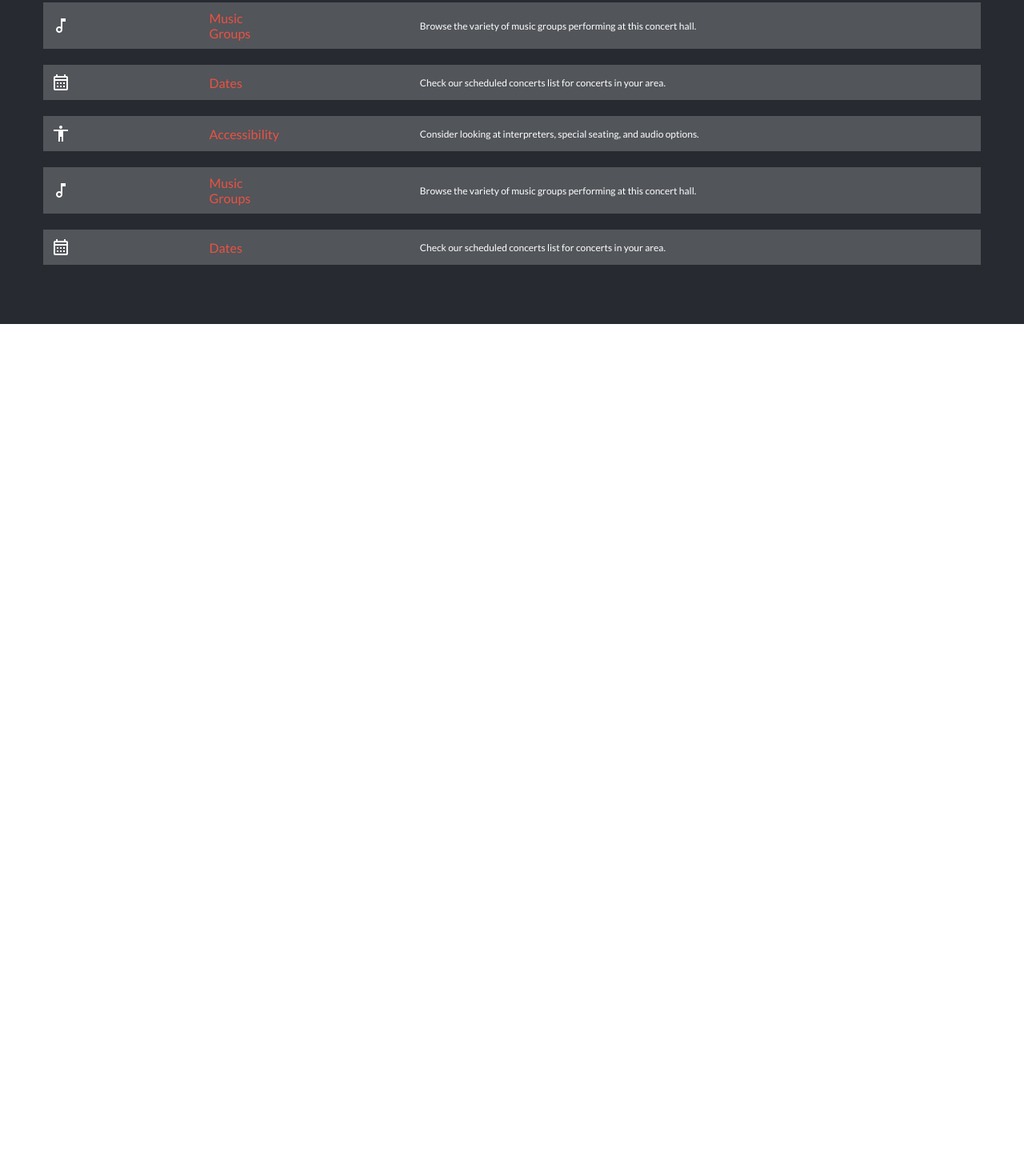
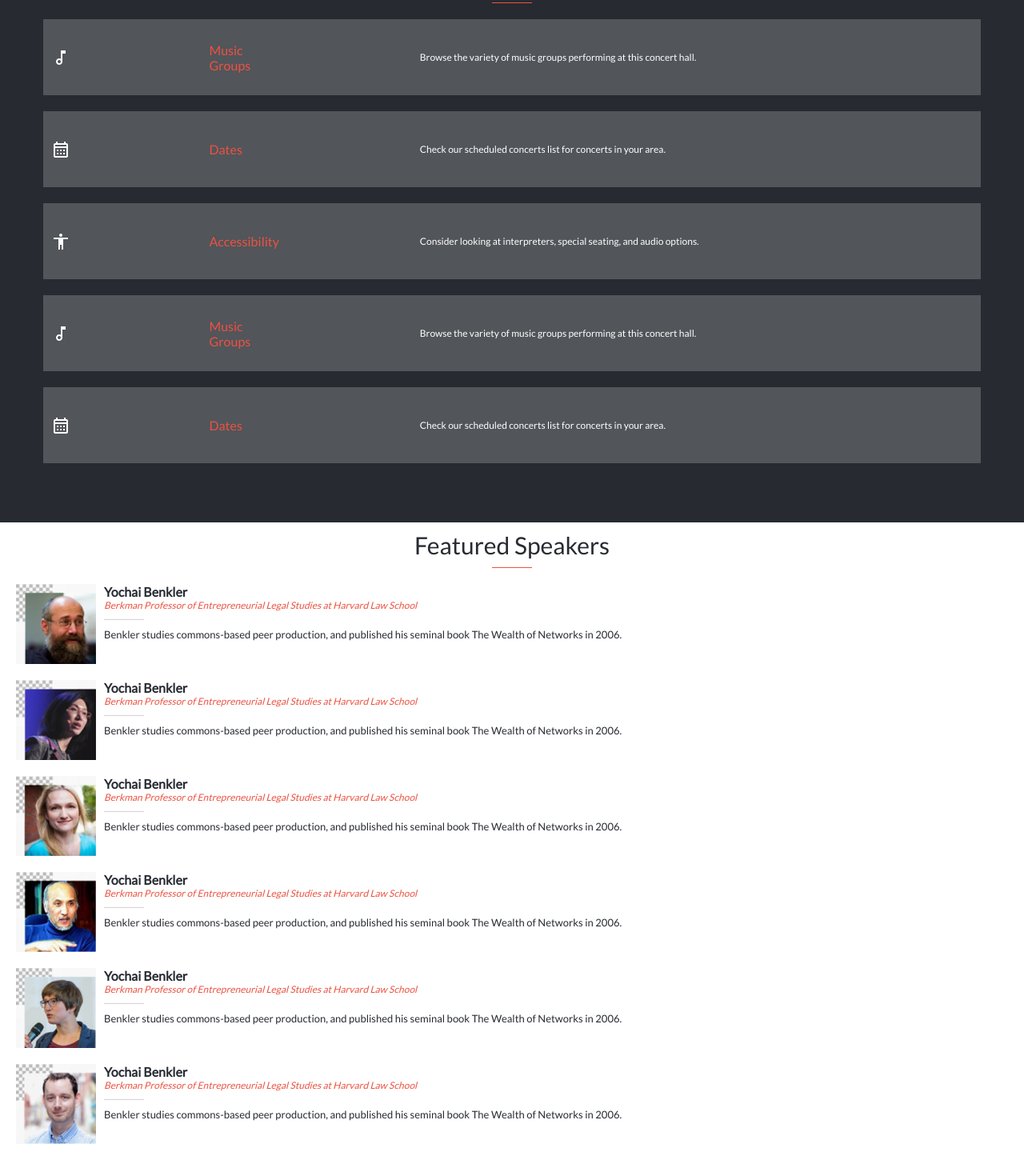
Before and after one commit to emyrue/ConcertListing, a website: page index.html in a window 1280 px wide. Shown: the part 479-1929 px from the top of the page at 80% size. Before the commit the page ends 884 px from the top, so only its background shows below. Drawn offline with Linux system fonts and the light colour scheme; a web font is replaced by a local one.

Commit message:
Add Speakers section

```diff
--- a/index.html
+++ b/index.html
@@ -30,6 +30,7 @@
         </section>
         <section class="information">
             <div class="information-heading lato">Information</div>
+            <div class="line"></div>
             <div class="information-sections">
                 <div class="card">
                     <img class="icon" src="./images/music-note.png" alt="music groups">
@@ -58,5 +59,7 @@
                 </div>
             </div>
         </section>
+        <section class="featured"></section>
+        <script src="myscript.js"></script>
     </body>
 </html>
--- a/myscript.js
+++ b/myscript.js
@@ -0,0 +1,94 @@
+const markup = `
+  <div class="featured-heading lato">Featured Speakers</div>
+  <div class="line"></div>
+  <div class="speakers">
+    <div class="row">
+      <div class="speaker">
+        <img class="speaker-img" src="./images/Speaker1.png">
+        <div class="speaker-info">
+          <div class="name lato">Yochai Benkler</div>
+          <div class="italics lato">
+            <em>Berkman Professor of Entrepreneurial Legal Studies at Harvard Law School</em>
+          </div>
+          <div class="line2"></div>
+          <div class="background lato">
+            Benkler studies commons-based peer production, and published his seminal book The Wealth of Networks in 2006.
+          </div>
+        </div>
+      </div>
+      <div class="speaker">
+        <img class="speaker-img" src="./images/Speaker2.png">
+        <div class="speaker-info">
+          <div class="name lato">Yochai Benkler</div>
+          <div class="italics lato">
+            <em>Berkman Professor of Entrepreneurial Legal Studies at Harvard Law School</em>
+          </div>
+          <div class="line2"></div>
+          <div class="background lato">
+            Benkler studies commons-based peer production, and published his seminal book The Wealth of Networks in 2006.
+          </div>
+        </div>
+      </div>
+    </div>
+    <div class="row">
+      <div class="speaker">
+        <img class="speaker-img" src="./images/Speaker3.png">
+        <div class="speaker-info">
+          <div class="name lato">Yochai Benkler</div>
+          <div class="italics lato">
+            <em>Berkman Professor of Entrepreneurial Legal Studies at Harvard Law School</em>
+          </div>
+          <div class="line2"></div>
+          <div class="background lato">
+            Benkler studies commons-based peer production, and published his seminal book The Wealth of Networks in 2006.
+          </div>
+        </div>
+      </div>
+      <div class="speaker">
+        <img class="speaker-img" src="./images/Speaker4.png">
+        <div class="speaker-info">
+          <div class="name lato">Yochai Benkler</div>
+          <div class="italics lato">
+            <em>Berkman Professor of Entrepreneurial Legal Studies at Harvard Law School</em>
+          </div>
+          <div class="line2"></div>
+          <div class="background lato">
+            Benkler studies commons-based peer production, and published his seminal book The Wealth of Networks in 2006.
+          </div>
+        </div>
+      </div>
+    </div>
+    <div class="row">
+      <div class="speaker">
+        <img class="speaker-img" src="./images/Speaker5.png">
+        <div class="speaker-info">
+          <div class="name lato">Yochai Benkler</div>
+          <div class="italics lato">
+            <em>Berkman Professor of Entrepreneurial Legal Studies at Harvard Law School</em>
+          </div>
+          <div class="line2"></div>
+          <div class="background lato">
+            Benkler studies commons-based peer production, and published his seminal book The Wealth of Networks in 2006.
+          </div>
+        </div>
+      </div>
+      <div class="speaker">
+        <img class="speaker-img" src="./images/Speaker6.png">
+        <div class="speaker-info">
+          <div class="name lato">Yochai Benkler</div>
+          <div class="italics lato">
+            <em>Berkman Professor of Entrepreneurial Legal Studies at Harvard Law School</em>
+          </div>
+          <div class="line2"></div>
+          <div class="background lato">
+            Benkler studies commons-based peer production, and published his seminal book The Wealth of Networks in 2006.
+          </div>
+        </div>
+      </div>
+    </div>
+  </div>
+`;
+
+const section = document.querySelector('.featured');
+
+section.innerHTML = markup;
--- a/style.css
+++ b/style.css
@@ -1,6 +1,10 @@
 body {
   margin: 0;
   overflow-x: hidden;
+}
+
+.default {
+  display: none;
 }
 
 /*media query for mobile version*/
@@ -91,6 +95,12 @@ header {
   padding: 5%;
 }
 
+.line {
+  width: 50px;
+  border-top: 1px solid #ec5242;
+  margin: 10px auto;
+}
+
 .information-heading {
   text-align: center;
   color: white;
@@ -111,6 +121,7 @@ header {
   margin: 10px 0;
   width: 100%;
   justify-content: space-between;
+  min-height: 75px;
 }
 
 .icon {
@@ -129,3 +140,58 @@ header {
   font-size: 12px;
   flex-basis: 60%;
 }
+
+/*featured section*/
+
+.featured-heading {
+  font-size: 30px;
+  color: #272a31;
+  text-align: center;
+  margin: 10px 0;
+}
+
+.speakers {
+  display: flex;
+  flex-direction: column;
+  margin: 10px;
+}
+
+.row {
+  display: flex;
+  flex-direction: column;
+}
+
+.speaker {
+  display: flex;
+  margin: 10px;
+}
+
+.speaker-img {
+  width: 100px;
+  height: 100px;
+}
+
+.speaker-info {
+  margin-left: 10px;
+}
+
+.name {
+  color: #272a31;
+  font-weight: bolder;
+}
+
+.italics {
+  color: #ec5242;
+  font-size: 12px;
+}
+
+.line2 {
+  width: 50px;
+  border-top: 1px solid #d3d3d3;
+  margin: 10px 0;
+}
+
+.background {
+  font-size: 13px;
+  color: #272a31;
+}
```
Also changed, not shown: images/Speaker1.png (added), images/Speaker2.png (added), images/Speaker3.png (added), images/Speaker4.png (added), images/Speaker5.png (added), images/Speaker6.png (added), images/down.png (added).
